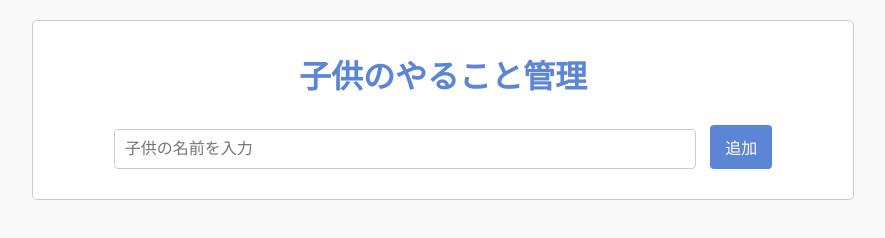
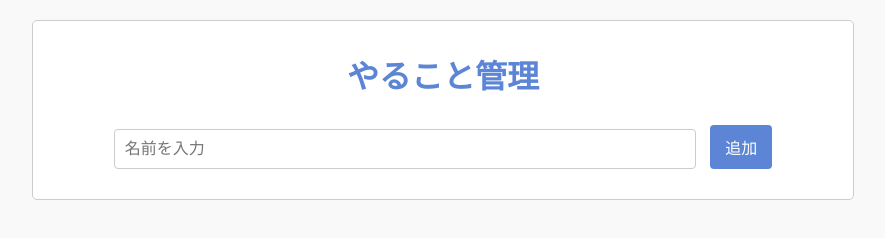
Before and after one commit to O-MASA-HI/sitaku, a plain HTML site: page index.html in a window 1280 px wide. Shown: the whole page, without its empty margins (197-1082 px from the left). Drawn offline with Linux system fonts and the light colour scheme.

Commit message:
Update index.html

```diff
--- a/index.html
+++ b/index.html
@@ -3,14 +3,14 @@
 <head>
     <meta charset="UTF-8">
     <meta name="viewport" content="width=device-width, initial-scale=1.0">
-    <title>子供のやること管理</title>
+    <title>やること管理</title>
     <link rel="stylesheet" href="styles.css">
 </head>
 <body>
     <div id="app">
-        <h1>子供のやること管理</h1>
+        <h1>やること管理</h1>
         <div id="add-child-container">
-            <input type="text" id="child-name" placeholder="子供の名前を入力">
+            <input type="text" id="child-name" placeholder="名前を入力">
             <button id="add-child">追加</button>
         </div>
         <div id="task-sections"></div>
```
